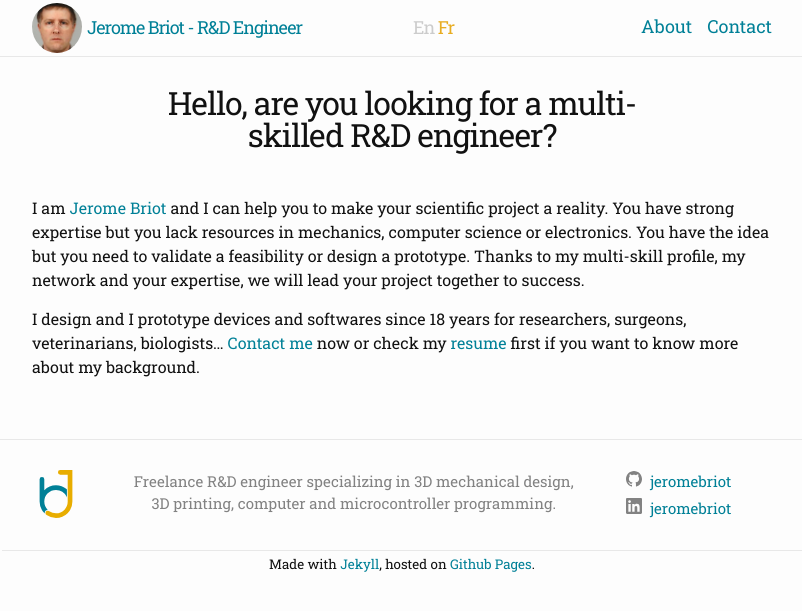
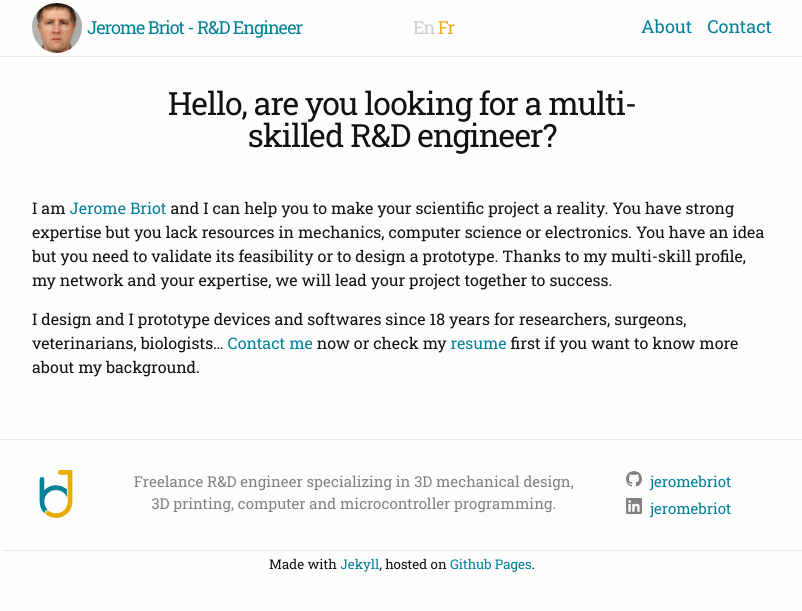
Before and after one commit to JeromeBriot/jeromebriot.github.io, a Jekyll site: the page built from index.md, in a window 1280 px wide. Shown: the top 611 px of the page, without its empty margins (238-1040 px from the left). Built offline with Jekyll 4.4.1, drawn with Linux system fonts in a browser that asks for light colours.

Commit message:
Modify landing page content

```diff
--- a/index.md
+++ b/index.md
@@ -7,6 +7,6 @@ nav_title: About
 ref: index
 ---
 
-I am [Jerome Briot]({{ site.baseurl }}{% link index.md %}) and I can help you to make your scientific project a reality. You have strong expertise but you lack resources in mechanics, computer science or electronics. You have the idea but you need to validate a feasibility or design a prototype. Thanks to my multi-skill profile, my network and your expertise, we will lead your project together to success.
+I am [Jerome Briot]({{ site.baseurl }}{% link index.md %}) and I can help you to make your scientific project a reality. You have strong expertise but you lack resources in mechanics, computer science or electronics. You have an idea but you need to validate its feasibility or to design a prototype. Thanks to my multi-skill profile, my network and your expertise, we will lead your project together to success.
 
 I design and I prototype devices and softwares since {{ "now" | date: "%Y" | minus: 2000 }} years for researchers, surgeons, veterinarians, biologists… [Contact me]({{ site.baseurl }}{% link contact.md %}) now or check my [resume]({{ site.baseurl }}{% link resume.md %}) first if you want to know more about my background.
```
Also changed, not shown: accueil.md (+1 -1 lines).
